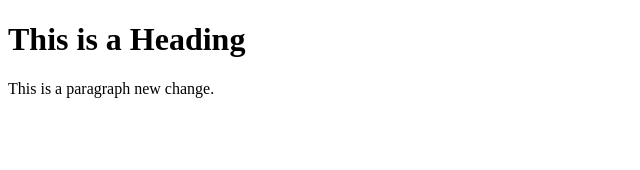
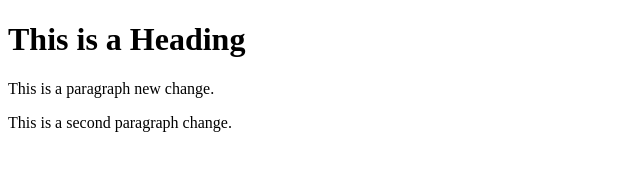
Before and after one commit to sujankumar215/devoprepo, a plain HTML site: page index.html in a window 1280 px wide. Shown: the whole page, without its empty margins (0-640 px from the left). Drawn offline with Linux system fonts and the light colour scheme.

Commit message:
Update index.html

```diff
--- a/index.html
+++ b/index.html
@@ -7,6 +7,7 @@
 
 <h1>This is a Heading</h1>
 <p>This is a paragraph new change.</p>
+  <p>This is a second paragraph change.</p>
 
 </body>
 </html>
```
